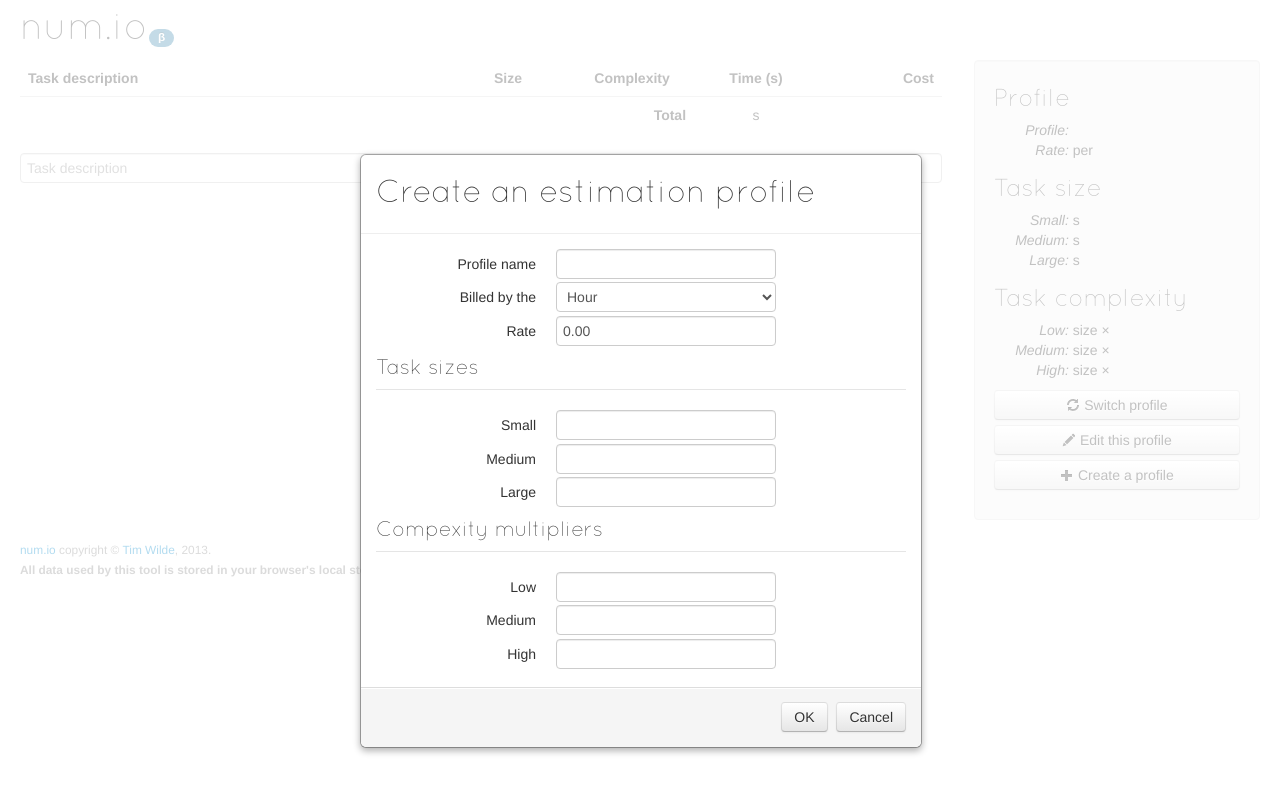
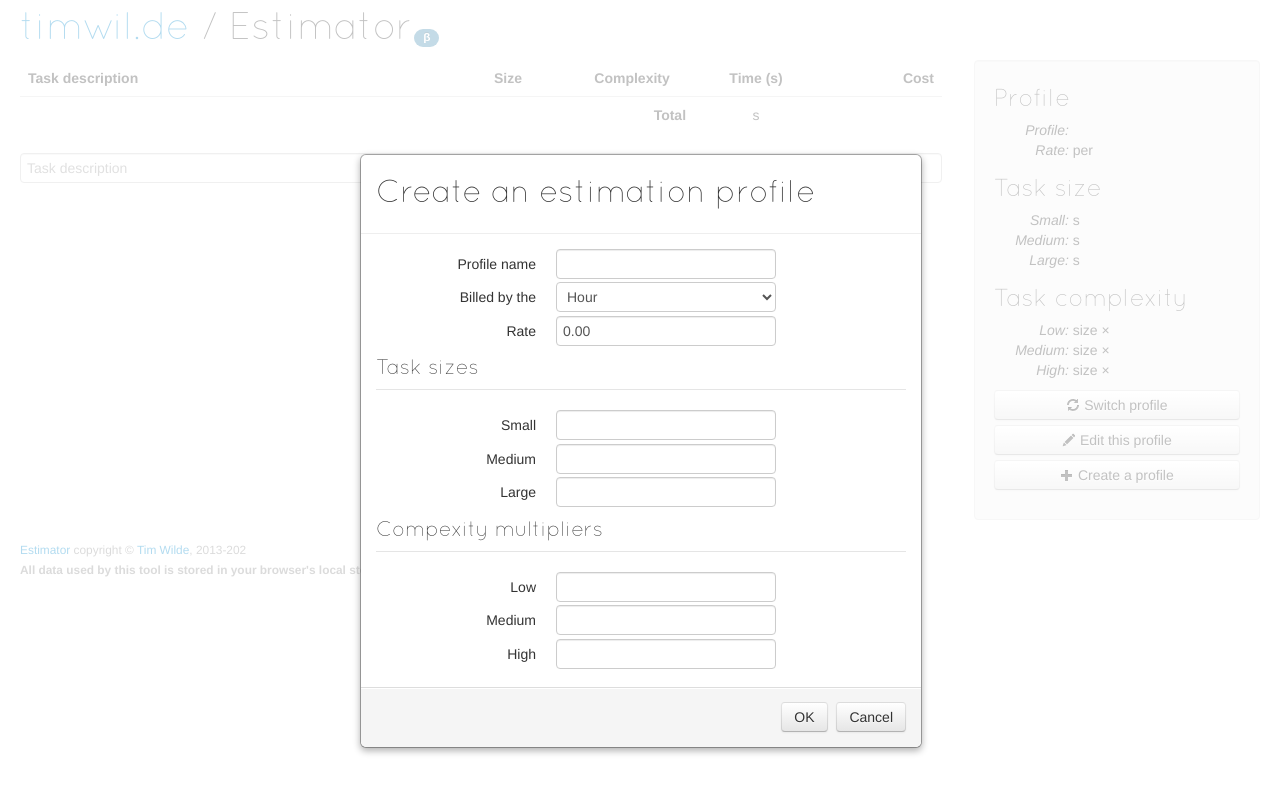
Before and after one commit to TimWilde/timwilde.github.io, a Jekyll site: the page estimator/index.html, which Jekyll copies as it is, in a window 1280 px wide. Shown: the top 793 px of the page. Built offline with Jekyll 4.4.1, drawn with Linux system fonts in a browser that asks for light colours.

Commit message:
Estimator name updates.

```diff
--- a/estimator/index.html
+++ b/estimator/index.html
@@ -2,7 +2,7 @@
 
 <html>
 	<head>
-		<title>num.io - quick estimates</title>
+		<title>timwil.de - Estimator</title>
 		<meta name="viewport" content="width=device-width, initial-scale=1, maximum-scale=1, user-scalable=0"/>
 
 		<link rel="stylesheet" type="text/css" media="all" href="css/bootstrap.min.css" />
@@ -18,7 +18,7 @@
 					<div class="span12">
 						<div class="header">
 							<span id="saving" class="hide alert-warning"><i class="icon-ok icon-white"></i> Saved</span>
-							<h1><span class="badge badge-info beta">&beta;</span> num.io</h1>
+							<h1><span class="badge badge-info beta">&beta;</span> <a href="/">timwil.de</a> / Estimator</h1>
 						</div>
 					</div>
 				</div>
@@ -90,7 +90,7 @@
 
 				<div class="row-fluid footer">
 					<div class="span12">
-						<p><a href="http://num.io">num.io</a> copyright &copy; <a href="http://timwil.de">Tim Wilde</a>, 2013.<br /><b>All data used by this tool is stored in your browser's local storage.</b></p>
+						<p><a href="https://timwil.de/estimates">Estimator</a> copyright &copy; <a href="https://timwil.de">Tim Wilde</a>, 2013-202<br /><b>All data used by this tool is stored in your browser's local storage.</b></p>
 					</div>
 				</div>
 			</div>
```
